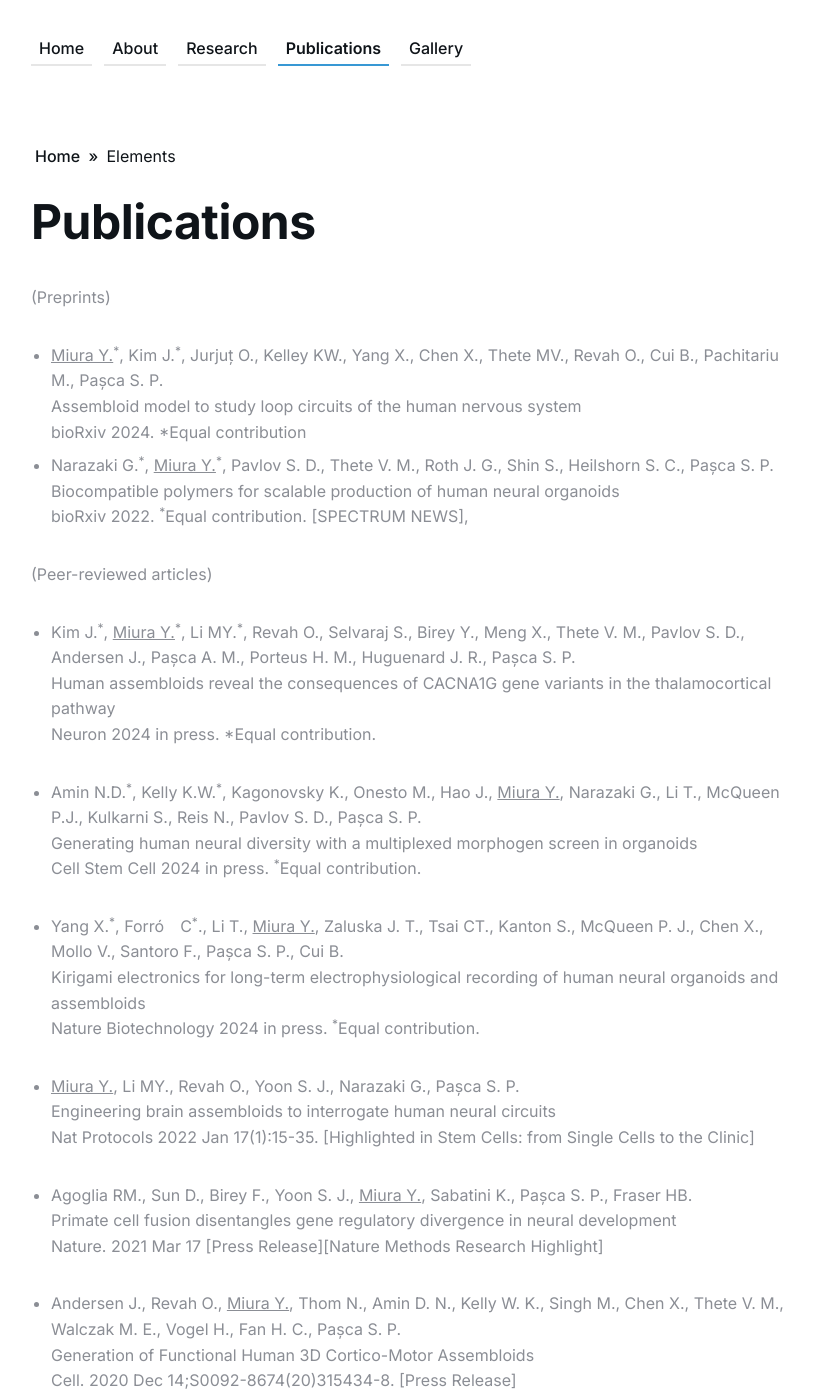
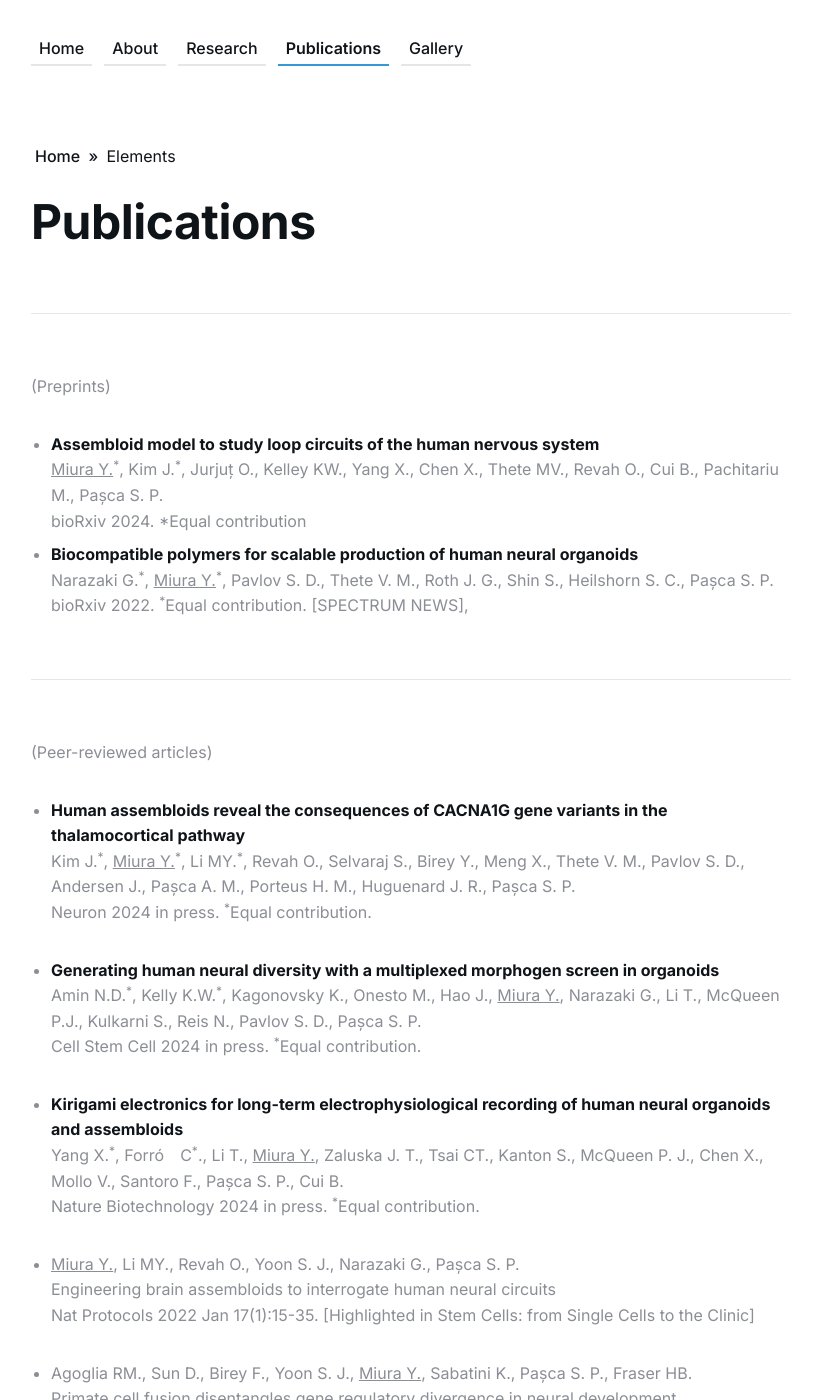
Before and after one commit to ykmiura/ykmiura.github.io, a Jekyll site: the page built from _pages/elements.md, in a window 1280 px wide and 1400 px high. Shown: the whole window, without its empty margins (229-1043 px from the left). Built offline with Jekyll 4.4.1, drawn with Linux system fonts in a browser that asks for light colours.

```diff
--- a/_pages/elements.md
+++ b/_pages/elements.md
@@ -5,25 +5,27 @@ permalink: /elements/
 image:
 page_cover:
 ---
+***
 (Preprints)
-* <ins>Miura Y.</ins><sup>*</sup>, Kim J.<sup>*</sup>, Jurjuț O., Kelley KW., Yang X., Chen X., Thete MV., Revah O., Cui B., Pachitariu M., Pașca S. P.<br>
-Assembloid model to study loop circuits of the human nervous system<br>
+* **Assembloid model to study loop circuits of the human nervous system**<br>
+<ins>Miura Y.</ins><sup>*</sup>, Kim J.<sup>*</sup>, Jurjuț O., Kelley KW., Yang X., Chen X., Thete MV., Revah O., Cui B., Pachitariu M., Pașca S. P.<br>
 bioRxiv 2024. *Equal contribution
-* Narazaki G.<sup>*</sup>, <ins>Miura Y.</ins><sup>*</sup>, Pavlov S. D., Thete V. M., Roth J. G., Shin S., Heilshorn S. C., Pașca S. P.<br>
-Biocompatible polymers for scalable production of human neural organoids<br>
+* **Biocompatible polymers for scalable production of human neural organoids**<br>
+Narazaki G.<sup>*</sup>, <ins>Miura Y.</ins><sup>*</sup>, Pavlov S. D., Thete V. M., Roth J. G., Shin S., Heilshorn S. C., Pașca S. P.<br>
 bioRxiv 2022. <sup>*</sup>Equal contribution. [SPECTRUM NEWS],
 
+***
 (Peer-reviewed articles)
-* Kim J.<sup>*</sup>, <ins>Miura Y.</ins><sup>*</sup>, Li MY.<sup>*</sup>, Revah O., Selvaraj S., Birey Y., Meng X., Thete V. M., Pavlov S. D., Andersen J., Pașca A. M., Porteus H. M., Huguenard J. R., Pașca S. P.<br>
-Human assembloids reveal the consequences of CACNA1G gene variants in the thalamocortical pathway<br>
-Neuron 2024 in press. *Equal contribution.
+* **Human assembloids reveal the consequences of CACNA1G gene variants in the thalamocortical pathway**<br>
+Kim J.<sup>*</sup>, <ins>Miura Y.</ins><sup>*</sup>, Li MY.<sup>*</sup>, Revah O., Selvaraj S., Birey Y., Meng X., Thete V. M., Pavlov S. D., Andersen J., Pașca A. M., Porteus H. M., Huguenard J. R., Pașca S. P.<br>
+Neuron 2024 in press. <sup>*</sup>Equal contribution.
 
-* Amin N.D.<sup>*</sup>, Kelly K.W.<sup>*</sup>, Kagonovsky K., Onesto M., Hao J., <ins>Miura Y.</ins>, Narazaki G., Li T., McQueen P.J., Kulkarni S., Reis N., Pavlov S. D., Pașca S. P.<br>
-Generating human neural diversity with a multiplexed morphogen screen in organoids<br>
+* **Generating human neural diversity with a multiplexed morphogen screen in organoids**<br>
+Amin N.D.<sup>*</sup>, Kelly K.W.<sup>*</sup>, Kagonovsky K., Onesto M., Hao J., <ins>Miura Y.</ins>, Narazaki G., Li T., McQueen P.J., Kulkarni S., Reis N., Pavlov S. D., Pașca S. P.<br>
 Cell Stem Cell 2024 in press. <sup>*</sup>Equal contribution.
 
-* Yang X.<sup>*</sup>, Forró　C<sup>*</sup>., Li T., <ins>Miura Y.</ins>, Zaluska J. T., Tsai CT., Kanton S., McQueen P. J., Chen X., Mollo V., Santoro F., Pașca S. P., Cui B.<br>
-Kirigami electronics for long-term electrophysiological recording of human neural organoids and assembloids<br>
+* **Kirigami electronics for long-term electrophysiological recording of human neural organoids and assembloids**<br>
+Yang X.<sup>*</sup>, Forró　C<sup>*</sup>., Li T., <ins>Miura Y.</ins>, Zaluska J. T., Tsai CT., Kanton S., McQueen P. J., Chen X., Mollo V., Santoro F., Pașca S. P., Cui B.<br>
 Nature Biotechnology 2024 in press. <sup>*</sup>Equal contribution.
 
 * <ins>Miura Y.</ins>, Li MY., Revah O., Yoon S. J., Narazaki G., Pașca S. P.<br>
@@ -81,6 +83,8 @@ Machineries regulating the activity of the small GTPase Arf6 in cancer cells are
 Adv Biol Regul. 2017 Jan;63:115-121.
 
 ***
+
+
 <div class="page__gallery__wrapper">
   <div class="page__gallery__images">
     <img src="/images/memories-1.jpg" loading="lazy">
```
